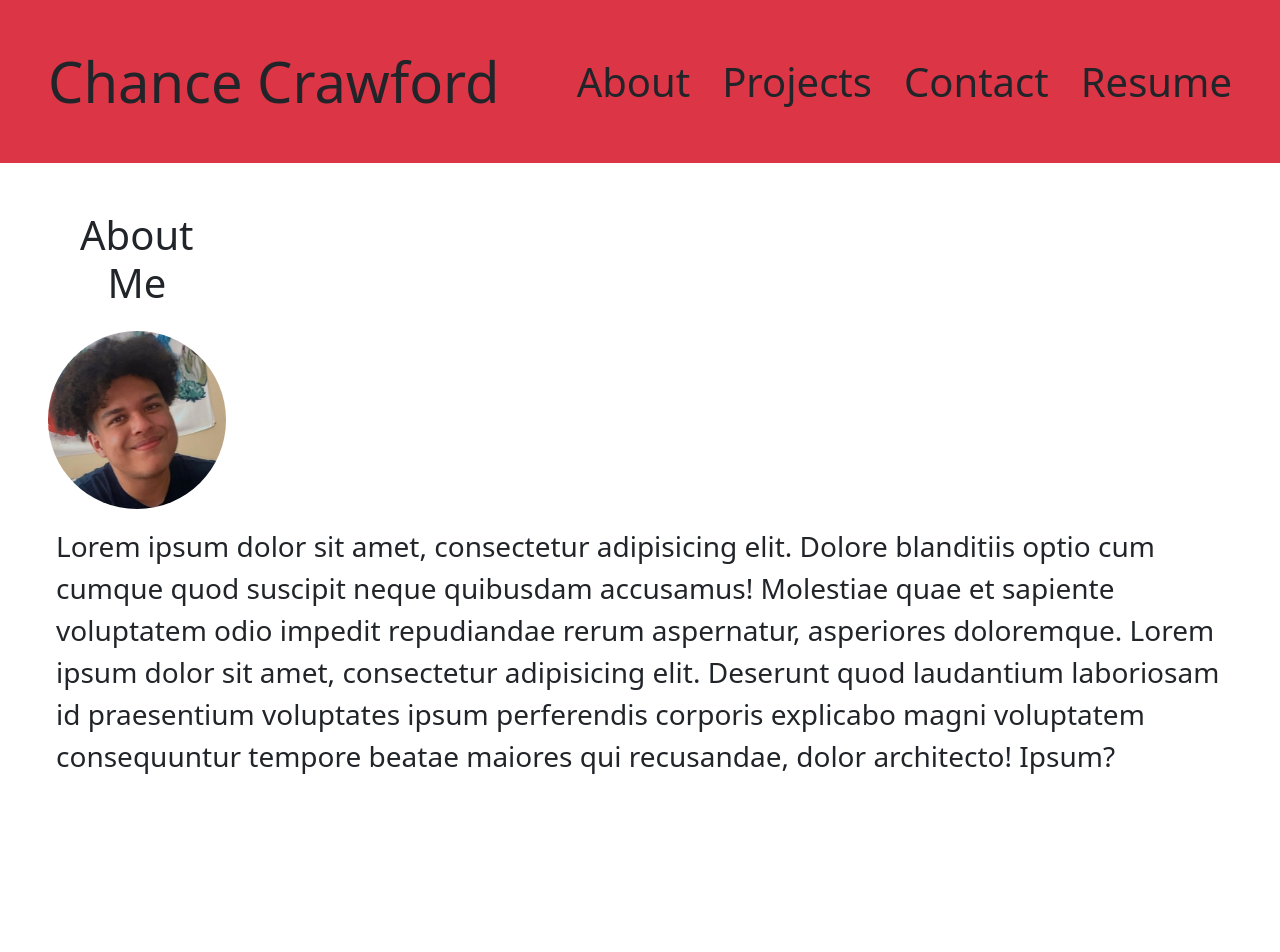
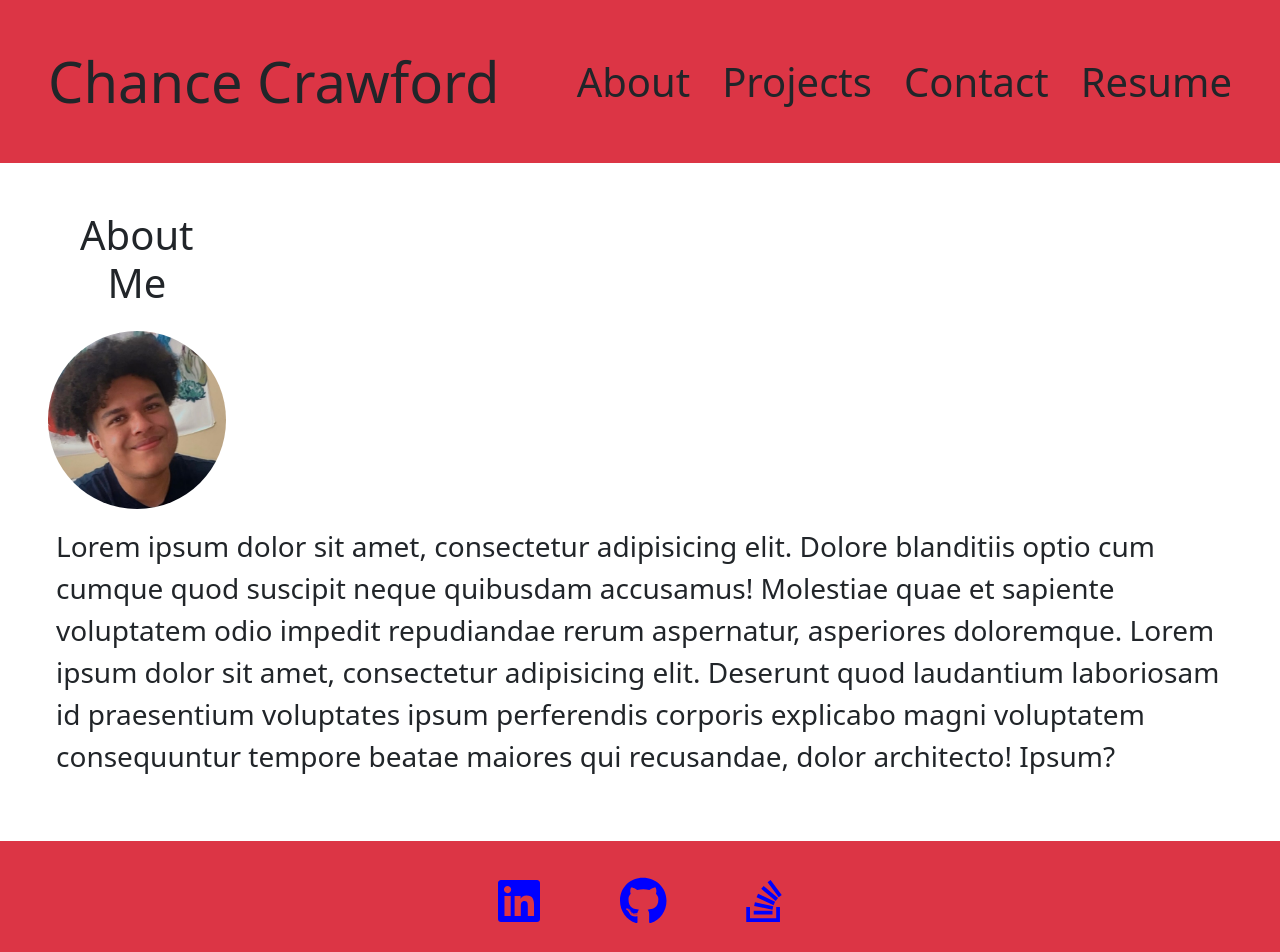
Before and after one commit to Chance-Crawford/React-Portfolio, a React (Create React App) app: page / in a window 1280 px wide. Shown: the top 952 px of the page. Before the commit the page ends 841 px from the top, so only its background shows below. Built offline with nearby package versions, Linux system fonts and the light colour scheme.

Commit message:
made footer and added font awesome

```diff
--- a/package.json
+++ b/package.json
@@ -3,6 +3,10 @@
   "version": "0.1.0",
   "private": true,
   "dependencies": {
+    "@fortawesome/fontawesome-svg-core": "^6.1.1",
+    "@fortawesome/free-brands-svg-icons": "^6.1.1",
+    "@fortawesome/free-solid-svg-icons": "^6.1.1",
+    "@fortawesome/react-fontawesome": "^0.1.18",
     "@testing-library/jest-dom": "^5.16.2",
     "@testing-library/react": "^12.1.4",
     "@testing-library/user-event": "^13.5.0",
--- a/public/index.html
+++ b/public/index.html
@@ -15,7 +15,8 @@
       user's mobile device or desktop. See https://developers.google.com/web/fundamentals/web-app-manifest/
     -->
     <link rel="manifest" href="%PUBLIC_URL%/manifest.json" />
-    <!--
+    <link rel="stylesheet" href="https://cdnjs.cloudflare.com/ajax/libs/font-awesome/6.1.1/css/all.min.css">
+     <!--
       Notice the use of %PUBLIC_URL% in the tags above.
       It will be replaced with the URL of the `public` folder during the build.
       Only files inside the `public` folder can be referenced from the HTML.
--- a/src/App.js
+++ b/src/App.js
@@ -5,6 +5,7 @@ import './assets/css/style.css'
 // components
 import Header from './components/Header';
 import About from './components/About';
+import Footer from './components/Footer';
 
 
 function App() {
@@ -14,6 +15,7 @@ function App() {
       <main>
         <About></About>
       </main>
+      <Footer></Footer>
     </div>
   );
 }
--- a/src/assets/css/style.css
+++ b/src/assets/css/style.css
@@ -41,3 +41,17 @@ h1{
     font-size: 1.75rem;
     margin-left: .5rem;
 }
+
+.icons{
+    font-size: 3rem;
+    transition: color .5s;
+    color: blue;
+}
+
+.icons:hover{
+    color: white;
+}
+
+.icon-space{
+    margin-left: 5rem;
+}
--- a/src/components/Footer/index.js
+++ b/src/components/Footer/index.js
@@ -1,9 +1,23 @@
 import React from "react";
+import { FontAwesomeIcon } from '@fortawesome/react-fontawesome'
+import { faGithub, faLinkedin, faStackOverflow } from "@fortawesome/free-brands-svg-icons"
 
 function Footer(){
 
     return(
-
+        <footer>
+            <div className="d-flex justify-content-center flex-wrap bg-danger p-4">
+                <a href="https://www.linkedin.com/in/chance-crawford-4898a4222/" target="_blank" className="icons">
+                    <FontAwesomeIcon icon={faLinkedin} />
+                </a>
+                <a href="https://github.com/Chance-Crawford?tab=repositories" target="_blank" className="icons icon-space">
+                    <FontAwesomeIcon icon={faGithub} />
+                </a>
+                <a href="https://stackoverflow.com/users/14524050/chance" target="_blank" className="icons icon-space">
+                    <FontAwesomeIcon icon={faStackOverflow} />
+                </a>
+            </div>
+        </footer>
     );
 }
 
```
Also changed, not shown: 1 other file (tests, documents, lock files or other folders).
